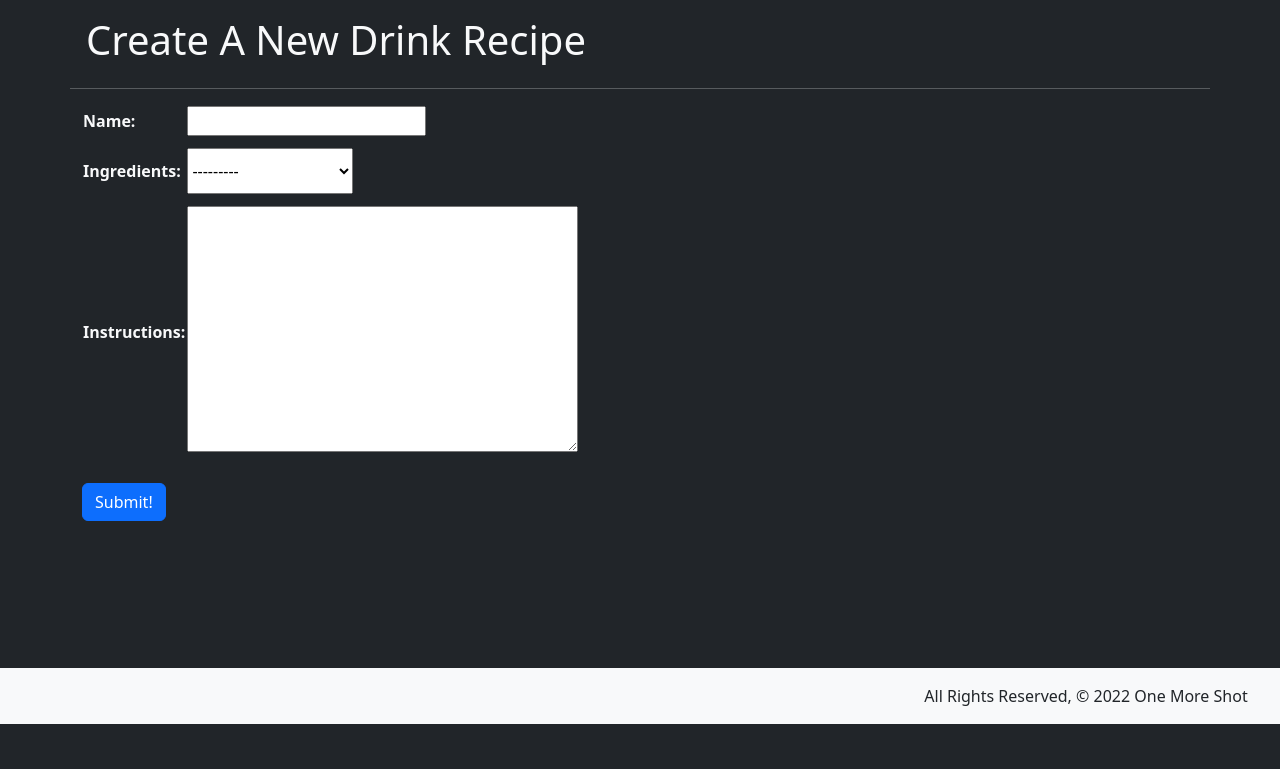
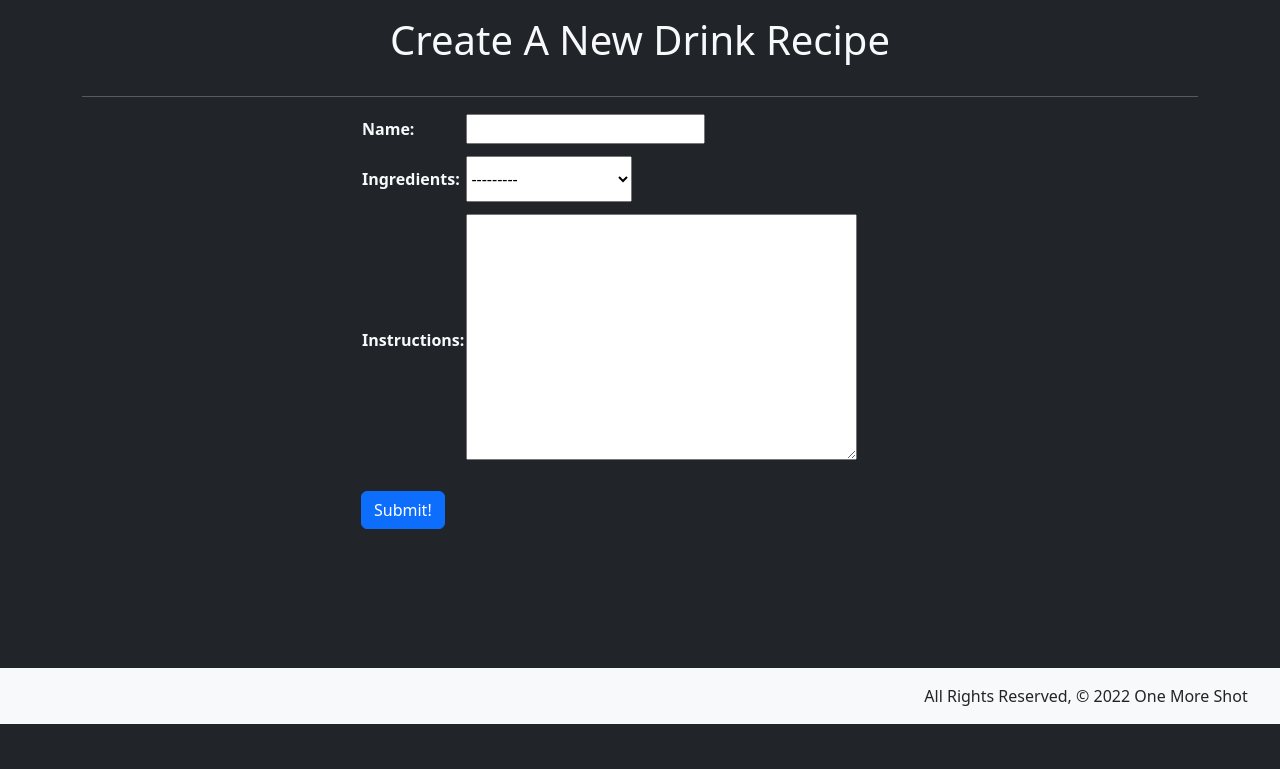
Before and after one commit to Jvilla125/iDrunk, a Django app: page /drinks/create/ in a window 1280 px wide. Shown: the part 76-845 px from the top of the page. Run offline with Django 4.2, Linux system fonts and the light colour scheme; the visitor is signed in with stand-in values (Sample User, id 1).

Commit message:
minor adjustment to the creation page

```diff
--- a/main_app/templates/main_app/drink_form.html
+++ b/main_app/templates/main_app/drink_form.html
@@ -1,11 +1,12 @@
 {% extends 'base.html' %} {% block content %}
 <div class="container">
   <section id="title">
-    <div class="row">
-      <h1 class="h1 p-3">Create A New Drink Recipe</h1>
+    <div class="">
+      <h1 class="h1 p-3 text-center">Create A New Drink Recipe</h1>
       <hr />
     </div>
   </section>
+  <div class="col-6 offset-3">
     <form action="" method="post">
       {% csrf_token %}
       <table>{{ form.as_table }}</table>
@@ -13,4 +14,5 @@
       <input class="btn btn-primary" type="submit" value="Submit!" />
     </form>
   </div>
+</div>
 {% endblock %}
--- a/main_app/views.py
+++ b/main_app/views.py
@@ -1,11 +1,12 @@
 from django.shortcuts import render, redirect, get_object_or_404, HttpResponseRedirect
-from .models import Drink, User, Photo, Review
 from django.views.generic.edit import CreateView, UpdateView, DeleteView
 from django.contrib.auth.forms import UserCreationForm
 from django.contrib.auth import login, logout
 from django.contrib.auth.decorators import login_required
 from django.contrib.auth.mixins import LoginRequiredMixin
+from django import forms
 from .forms import ReviewForm
+from .models import Drink, User, Photo, Review
 
 import uuid
 import boto3
@@ -18,6 +19,11 @@ BUCKET = 'idrunk-collection'
 class DrinkCreate(LoginRequiredMixin, CreateView):
   model = Drink
   fields = ['name', 'ingredients', 'instructions']
+  class Meta:
+    widgets = {
+    'rating': forms.Select(attrs={'class': 'form-control'}),
+    'instructions': forms.Textarea(attrs={'class': 'form-control'}),
+    }
 
   def form_valid(self, form):
       form.instance.user = self.request.user
```
Lines whose indentation alone changed are shown as unchanged.
